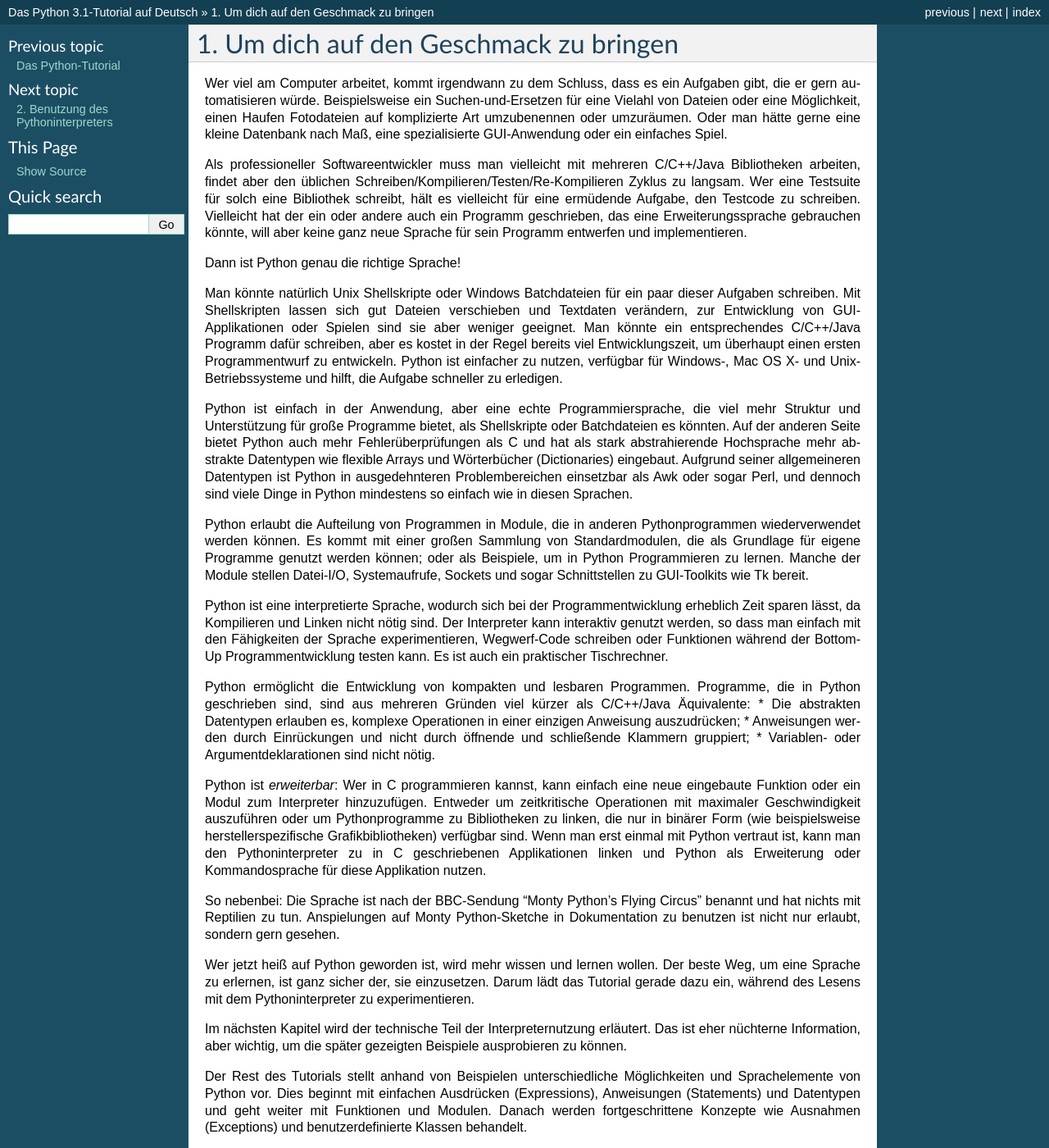
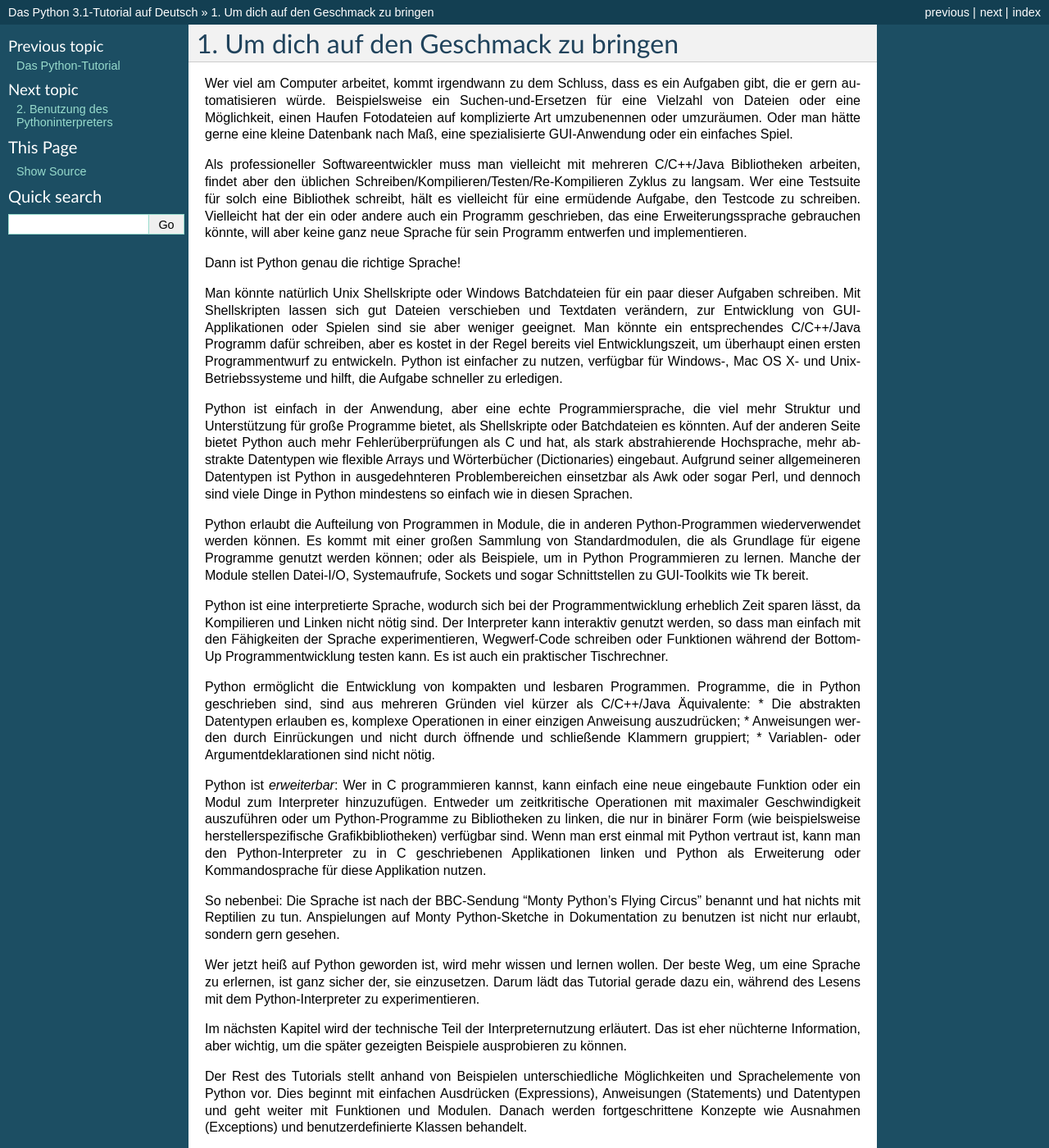
Before and after one commit to cofi/py-tutorial-de, a Sphinx documentation site: the page built from source/appetite.rst, in a window 1280 px wide and 1400 px high. Shown: the whole window at 82% size. Built offline with Sphinx 7.4.7, drawn with Linux system fonts in a browser that asks for light colours; pages that are not in the unit, such as notebooks, are missing from menus.

Commit message:
Fixed Issue #97 and some minor spelling fixes and reformatting.

```diff
--- a/source/appetite.rst
+++ b/source/appetite.rst
@@ -6,89 +6,86 @@
 
 Wer viel am Computer arbeitet, kommt irgendwann zu dem Schluss, dass es
 ein Aufgaben gibt, die er gern automatisieren würde. Beispielsweise
-ein Suchen-und-Ersetzen für eine Vielahl von Dateien oder eine
+ein Suchen-und-Ersetzen für eine Vielzahl von Dateien oder eine
 Möglichkeit, einen Haufen Fotodateien auf komplizierte Art
 umzubenennen oder umzuräumen. Oder man hätte gerne eine kleine
 Datenbank nach Maß, eine spezialisierte GUI-Anwendung oder ein einfaches Spiel.
 
-Als professioneller Softwareentwickler muss man vielleicht mit
-mehreren C/C++/Java Bibliotheken arbeiten, findet aber den üblichen
-Schreiben/Kompilieren/Testen/Re-Kompilieren Zyklus zu langsam.
-Wer eine Testsuite für solch eine Bibliothek schreibt, hält es vielleicht für eine
-ermüdende Aufgabe, den Testcode zu schreiben. Vielleicht hat der ein oder andere auch
-ein Programm geschrieben, das eine Erweiterungssprache gebrauchen könnte, will
-aber keine ganz neue Sprache für sein Programm entwerfen und implementieren.
+Als professioneller Softwareentwickler muss man vielleicht mit mehreren
+C/C++/Java Bibliotheken arbeiten, findet aber den üblichen
+Schreiben/Kompilieren/Testen/Re-Kompilieren Zyklus zu langsam.  Wer eine
+Testsuite für solch eine Bibliothek schreibt, hält es vielleicht für eine
+ermüdende Aufgabe, den Testcode zu schreiben. Vielleicht hat der ein oder andere
+auch ein Programm geschrieben, das eine Erweiterungssprache gebrauchen könnte,
+will aber keine ganz neue Sprache für sein Programm entwerfen und
+implementieren.
 
 Dann ist Python genau die richtige Sprache!
 
-Man könnte natürlich Unix Shellskripte oder Windows Batchdateien für ein paar dieser
-Aufgaben schreiben. Mit Shellskripten lassen sich gut Dateien verschieben
-und Textdaten verändern, zur Entwicklung von GUI-Applikationen oder Spielen
-sind sie aber weniger geeignet. Man könnte ein entsprechendes C/C++/Java Programm dafür
-schreiben, aber es kostet in der Regel bereits viel Entwicklungszeit,
-um überhaupt einen ersten Programmentwurf zu entwickeln.
-Python ist einfacher zu nutzen, verfügbar für Windows-, Mac OS X- und Unix-Betriebssysteme
-und hilft, die Aufgabe schneller zu erledigen.
+Man könnte natürlich Unix Shellskripte oder Windows Batchdateien für ein paar
+dieser Aufgaben schreiben. Mit Shellskripten lassen sich gut Dateien verschieben
+und Textdaten verändern, zur Entwicklung von GUI-Applikationen oder Spielen sind
+sie aber weniger geeignet. Man könnte ein entsprechendes C/C++/Java Programm
+dafür schreiben, aber es kostet in der Regel bereits viel Entwicklungszeit, um
+überhaupt einen ersten Programmentwurf zu entwickeln.  Python ist einfacher zu
+nutzen, verfügbar für Windows-, Mac OS X- und Unix-Betriebssysteme und hilft,
+die Aufgabe schneller zu erledigen.
 
-Python ist einfach in der Anwendung, aber eine echte Programmiersprache, die viel
-mehr Struktur und Unterstützung für große Programme bietet, als Shellskripte
-oder Batchdateien es könnten. Auf der anderen Seite bietet Python auch mehr
-Fehlerüberprüfungen als C und hat als stark abstrahierende Hochsprache
-mehr abstrakte Datentypen wie flexible Arrays und
-Wörterbücher (Dictionaries) eingebaut. Aufgrund seiner allgemeineren Datentypen
-ist Python in ausgedehnteren Problembereichen einsetzbar als Awk oder sogar
-Perl, und dennoch sind viele Dinge in Python mindestens so einfach wie in diesen
-Sprachen.
+Python ist einfach in der Anwendung, aber eine echte Programmiersprache, die
+viel mehr Struktur und Unterstützung für große Programme bietet, als
+Shellskripte oder Batchdateien es könnten. Auf der anderen Seite bietet Python
+auch mehr Fehlerüberprüfungen als C und hat, als stark abstrahierende
+Hochsprache, mehr abstrakte Datentypen wie flexible Arrays und Wörterbücher
+(Dictionaries) eingebaut. Aufgrund seiner allgemeineren Datentypen ist Python in
+ausgedehnteren Problembereichen einsetzbar als Awk oder sogar Perl, und dennoch
+sind viele Dinge in Python mindestens so einfach wie in diesen Sprachen.
 
 Python erlaubt die Aufteilung von Programmen in Module, die in anderen
-Pythonprogrammen wiederverwendet werden können. Es kommt mit einer großen Sammlung
-von Standardmodulen, die als Grundlage für eigene Programme genutzt werden können;
-oder als Beispiele, um in Python Programmieren zu lernen. Manche der Module
-stellen Datei-I/O, Systemaufrufe, Sockets und sogar Schnittstellen zu
+Python-Programmen wiederverwendet werden können. Es kommt mit einer großen
+Sammlung von Standardmodulen, die als Grundlage für eigene Programme genutzt
+werden können; oder als Beispiele, um in Python Programmieren zu lernen. Manche
+der Module stellen Datei-I/O, Systemaufrufe, Sockets und sogar Schnittstellen zu
 GUI-Toolkits wie Tk bereit.
 
 Python ist eine interpretierte Sprache, wodurch sich bei der Programmentwicklung
 erheblich Zeit sparen lässt, da Kompilieren und Linken nicht nötig sind. Der
 Interpreter kann interaktiv genutzt werden, so dass man einfach mit den
-Fähigkeiten der Sprache experimentieren, Wegwerf-Code schreiben oder
-Funktionen während der Bottom-Up Programmentwicklung testen kann. Es ist auch ein
+Fähigkeiten der Sprache experimentieren, Wegwerf-Code schreiben oder Funktionen
+während der Bottom-Up Programmentwicklung testen kann. Es ist auch ein
 praktischer Tischrechner.
 
 Python ermöglicht die Entwicklung von kompakten und lesbaren Programmen.
 Programme, die in Python geschrieben sind, sind aus mehreren Gründen viel kürzer
-als C/C++/Java Äquivalente:
-* Die abstrakten Datentypen erlauben es, komplexe Operationen in einer einzigen
-Anweisung auszudrücken;
-* Anweisungen werden durch Einrückungen und nicht durch öffnende und
-schließende Klammern gruppiert;
-* Variablen- oder Argumentdeklarationen sind nicht nötig.
+als C/C++/Java Äquivalente: * Die abstrakten Datentypen erlauben es, komplexe
+Operationen in einer einzigen Anweisung auszudrücken; * Anweisungen werden durch
+Einrückungen und nicht durch öffnende und schließende Klammern gruppiert; *
+Variablen- oder Argumentdeklarationen sind nicht nötig.
 
-Python ist *erweiterbar*: Wer in C programmieren kannst, kann einfach eine
-neue eingebaute Funktion oder ein Modul zum Interpreter hinzuzufügen. Entweder um
+Python ist *erweiterbar*: Wer in C programmieren kannst, kann einfach eine neue
+eingebaute Funktion oder ein Modul zum Interpreter hinzuzufügen. Entweder um
 zeitkritische Operationen mit maximaler Geschwindigkeit auszuführen oder um
-Pythonprogramme zu Bibliotheken zu linken, die nur in binärer Form (wie
+Python-Programme zu Bibliotheken zu linken, die nur in binärer Form (wie
 beispielsweise herstellerspezifische Grafikbibliotheken) verfügbar sind. Wenn
-man erst einmal mit Python vertraut ist, kann man den Pythoninterpreter zu in C
-geschriebenen
-Applikationen linken und Python als Erweiterung oder Kommandosprache für diese
-Applikation nutzen.
+man erst einmal mit Python vertraut ist, kann man den Python-Interpreter zu in C
+geschriebenen Applikationen linken und Python als Erweiterung oder
+Kommandosprache für diese Applikation nutzen.
 
 So nebenbei: Die Sprache ist nach der BBC-Sendung "Monty Python's Flying Circus"
 benannt und hat nichts mit Reptilien zu tun. Anspielungen auf Monty
 Python-Sketche in Dokumentation zu benutzen ist nicht nur erlaubt, sondern gern
 gesehen.
 
-Wer jetzt heiß auf Python geworden ist, wird mehr wissen und lernen wollen.
-Der beste Weg, um eine Sprache zu erlernen, ist ganz sicher der, sie einzusetzen.
+Wer jetzt heiß auf Python geworden ist, wird mehr wissen und lernen wollen.  Der
+beste Weg, um eine Sprache zu erlernen, ist ganz sicher der, sie einzusetzen.
 Darum lädt das Tutorial gerade dazu ein, während des Lesens mit dem
-Pythoninterpreter zu experimentieren.
+Python-Interpreter zu experimentieren.
 
 Im nächsten Kapitel wird der technische Teil der Interpreternutzung erläutert.
 Das ist eher nüchterne Information, aber wichtig, um die später gezeigten
 Beispiele ausprobieren zu können.
 
-Der Rest des Tutorials stellt anhand von Beispielen unterschiedliche Möglichkeiten
-und Sprachelemente von Python vor. Dies beginnt mit einfachen
+Der Rest des Tutorials stellt anhand von Beispielen unterschiedliche
+Möglichkeiten und Sprachelemente von Python vor. Dies beginnt mit einfachen
 Ausdrücken (Expressions), Anweisungen (Statements) und Datentypen und geht
 weiter mit Funktionen und Modulen. Danach werden fortgeschrittene Konzepte wie
 Ausnahmen (Exceptions) und benutzerdefinierte Klassen behandelt.
```
